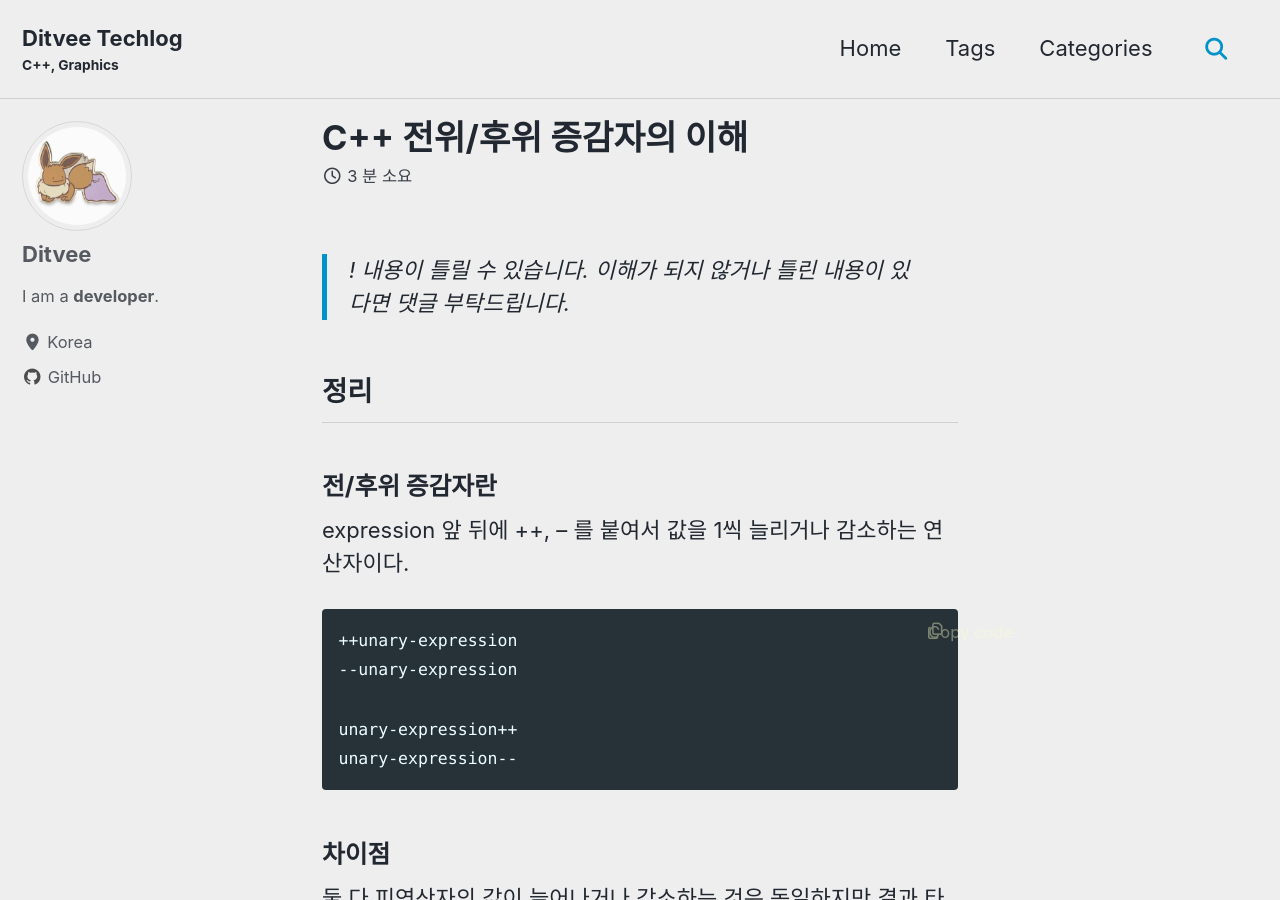
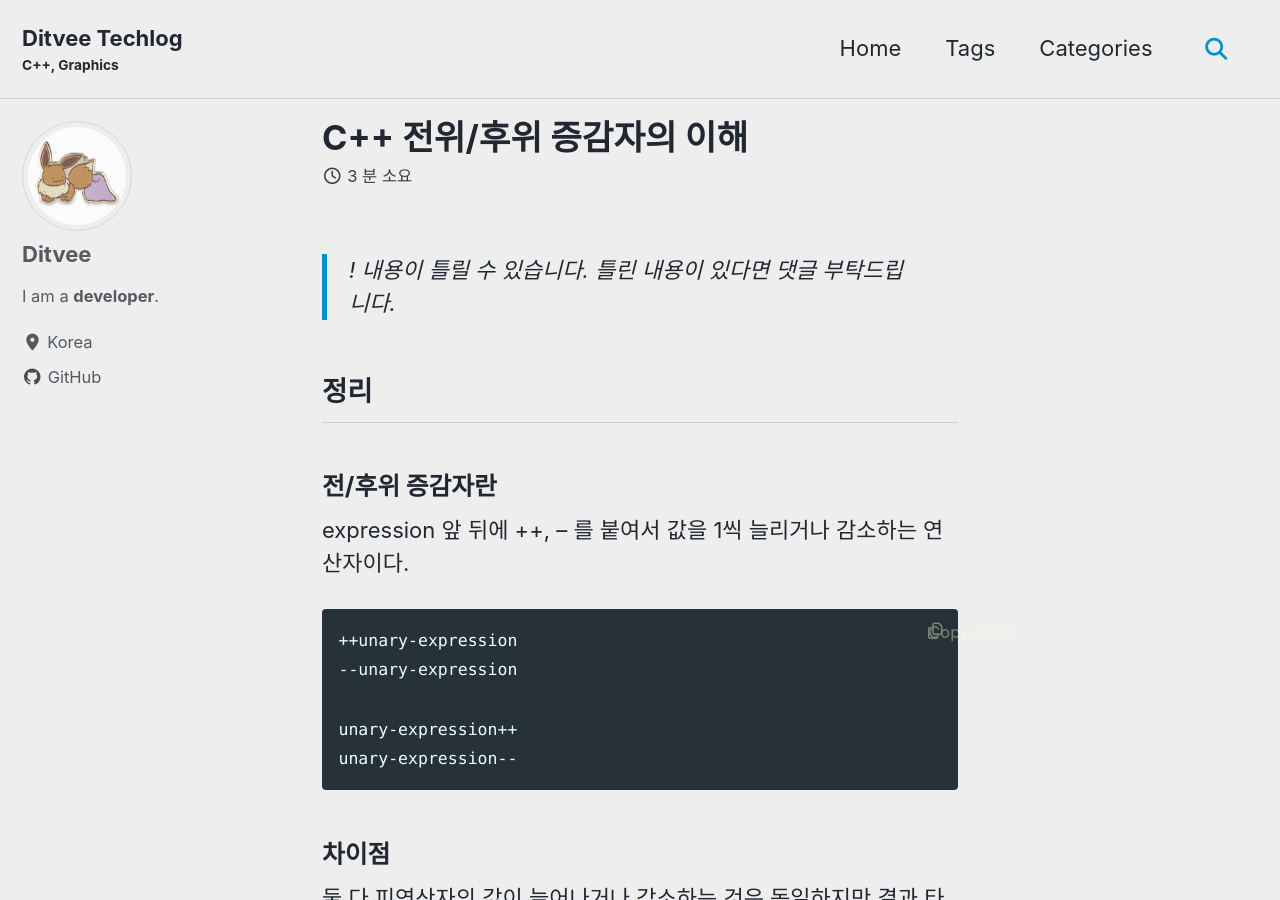
Before and after one commit to JuJinHyeong/JuJinHyeong.github.io, a Jekyll site: the page built from _posts/2024-05-14-c++-전위,후위증감자.md, in a window 1280 px wide and 900 px high. Built offline with Jekyll 4.4.1, drawn with Linux system fonts in a browser that asks for light colours; cached includes are drawn as plain includes; comment, search, counter and statistics services are not loaded.

Commit message:
change warning

```diff
--- a/_posts/2024-05-14-c++-전위,후위증감자.md
+++ b/_posts/2024-05-14-c++-전위,후위증감자.md
@@ -7,7 +7,7 @@ tags:
   - 연산자
   - opeartor
 ---
-> ! 내용이 틀릴 수 있습니다. 이해가 되지 않거나 틀린 내용이 있다면 댓글 부탁드립니다.
+> ! 내용이 틀릴 수 있습니다. 틀린 내용이 있다면 댓글 부탁드립니다.
 
 ## 정리
 ### 전/후위 증감자란
```
